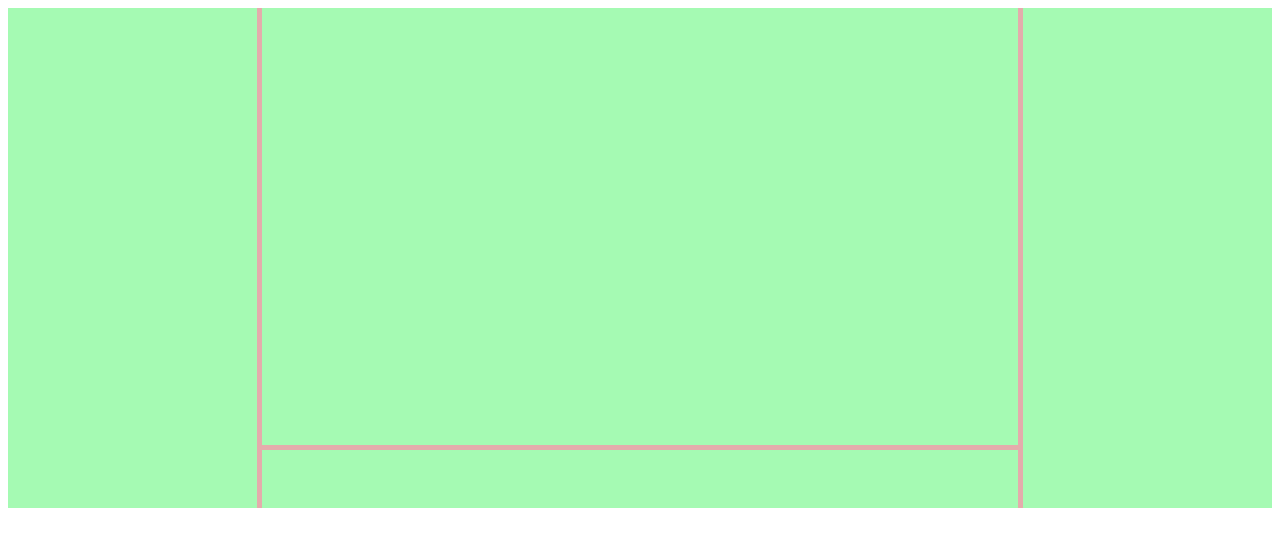
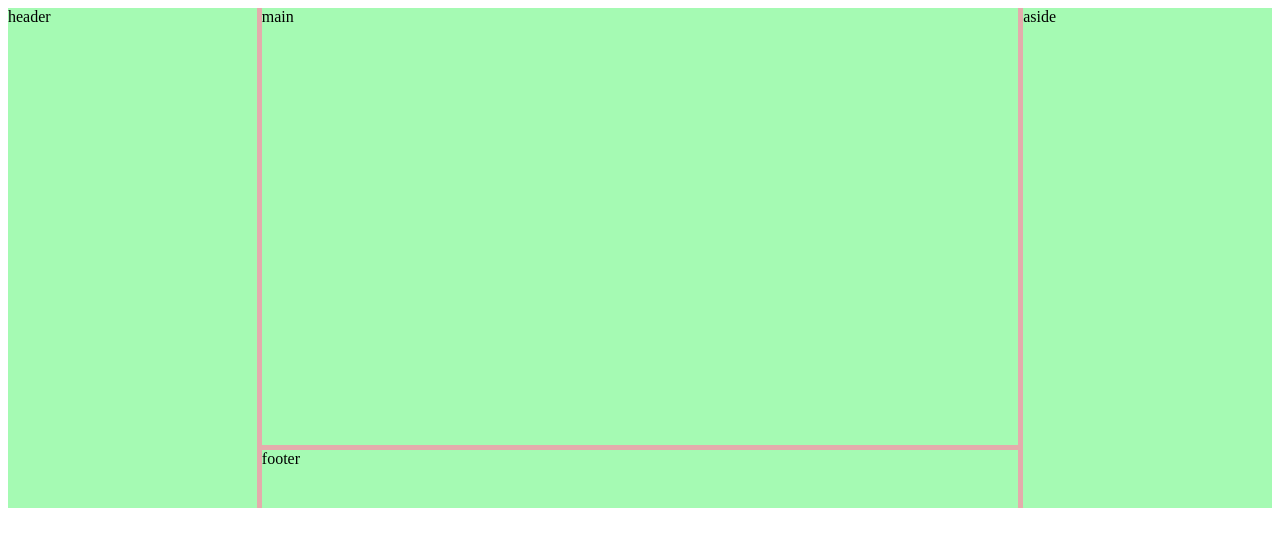
Before and after one commit to sonjanechar/Winc_Academy, a plain HTML site: page Front End/Module 1/010/Index.html in a window 1280 px wide. Drawn offline with Linux system fonts and the light colour scheme.

Commit message:
Update Index.html

```diff
--- a/Front End/Module 1/010/Index.html
+++ b/Front End/Module 1/010/Index.html
@@ -11,10 +11,10 @@
 
 <body>
     <div class="container">
-        <header></header>
-        <main></main>
-        <aside></aside>
-        <footer></footer>
+        <header>header</header>
+        <main>main</main>
+        <aside>aside</aside>
+        <footer>footer</footer>
     </div>
 </body>
 
```
